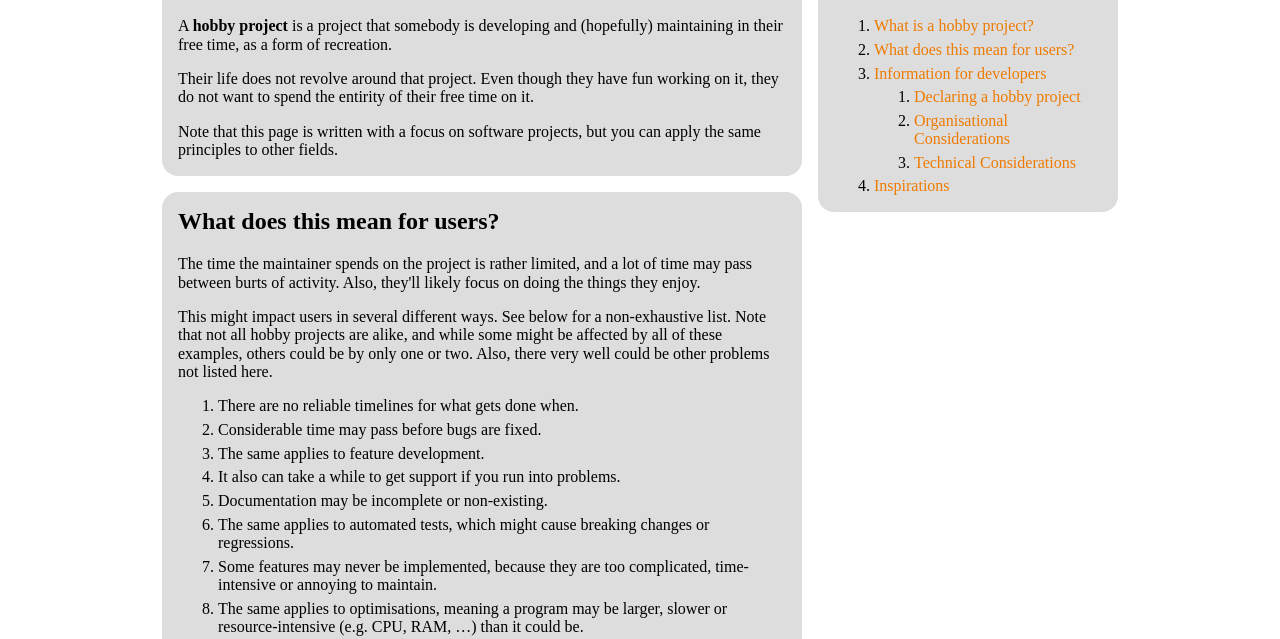
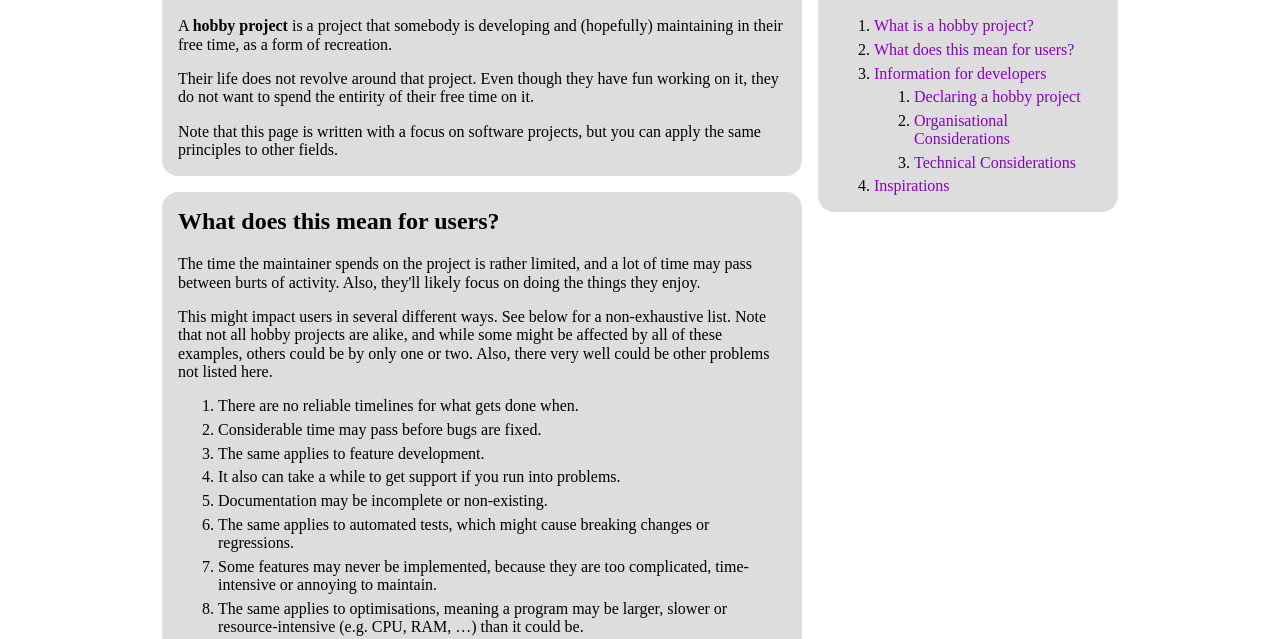
Before and after one commit to TeFiLeDo/hobby-project, a plain HTML site: page index.html in a window 1280 px wide. Shown: the part 131-770 px from the top of the page. Drawn offline with Linux system fonts and the light colour scheme.

Commit message:
improve styling a bit

```diff
--- a/style.css
+++ b/style.css
@@ -53,6 +53,10 @@ body {
          * match line height (which is 1.15 but on 2em font)) and 1em padding */
         top: 5.3em;
       }
+
+      a {
+        text-decoration: none;
+      }
     }
   }
 
@@ -98,7 +102,6 @@ pre {
 }
 
 a {
-  text-decoration: none;
   color: #F80;
 
   &:visited:not(footer *):not(nav *) {
@@ -106,10 +109,10 @@ a {
   }
 
   @media (prefers-color-scheme: light) {
-    color: #EF7A00;
+    color: rgb(134, 0, 188);
 
     &:visited:not(footer *):not(nav *) {
-      color: #A60;
+      color: rgb(96, 0, 134);
     }
   }
 }
```
Also changed, not shown: index.html (+1 -3 lines).
